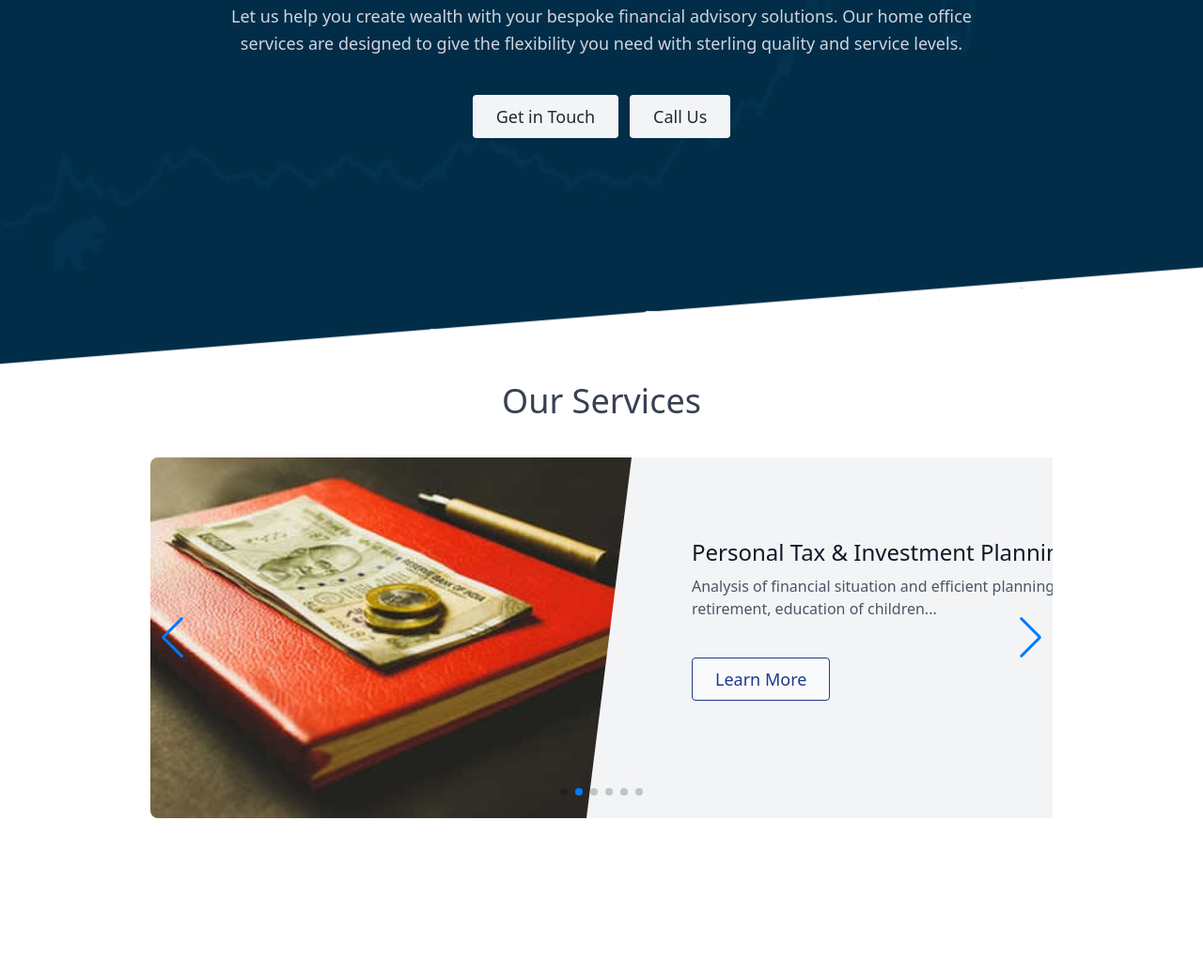
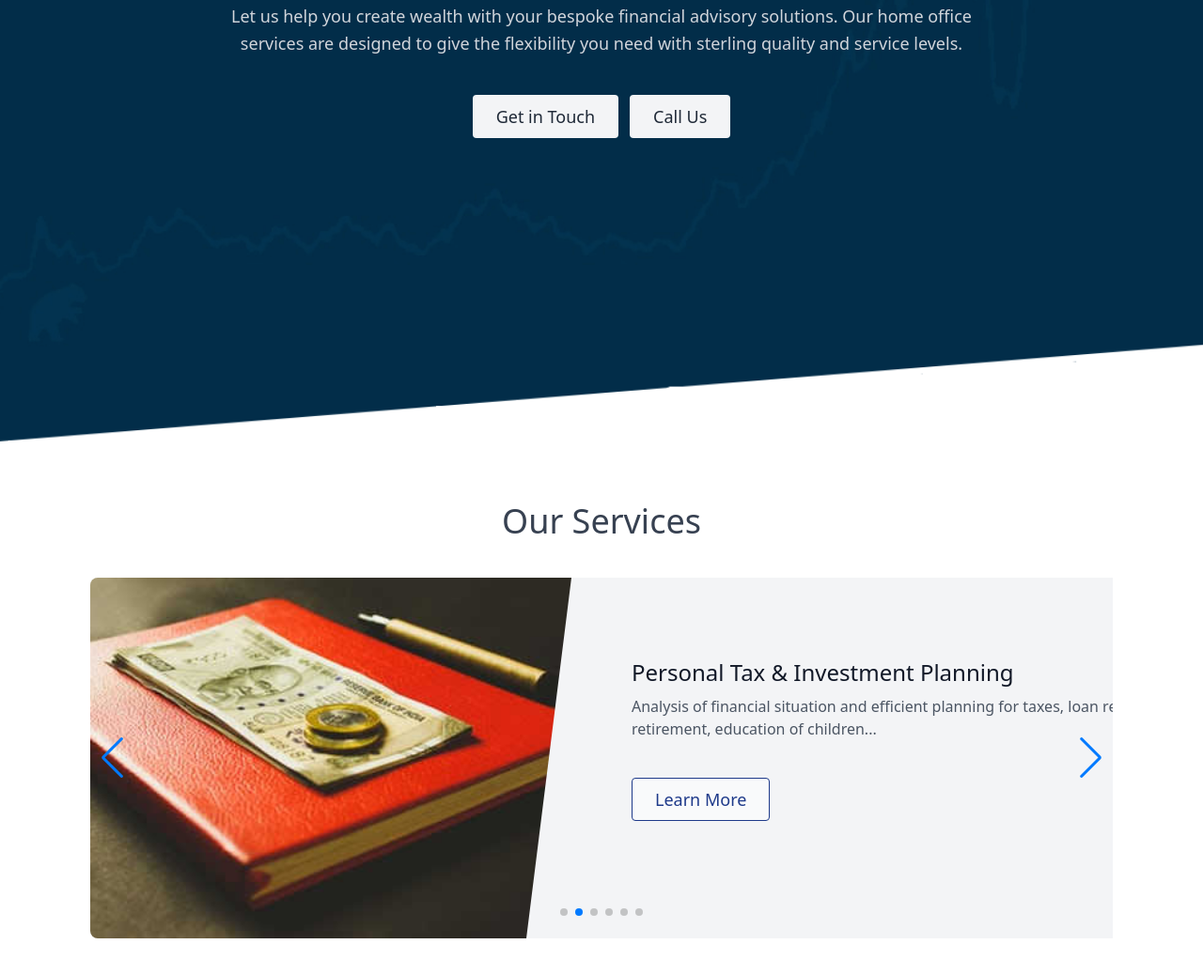
Before and after one commit to TusharGupta026/vintageproject, a website built with Vite: page index.html in a window 1280 px wide. Shown: the part 462-1500 px from the top of the page at 94% size. Before the commit the page ends 1437 px from the top, so only its background shows below. Built offline with nearby package versions, Linux system fonts and the light colour scheme.

Commit message:
Our Services v5

```diff
--- a/css/tailwind.css
+++ b/css/tailwind.css
@@ -7,6 +7,6 @@
 }
 /* Carousel Container*/
 .swiper-container {
-   width: 75%;
+   width: 85%;
    height:50%;
  }
--- a/index.html
+++ b/index.html
@@ -552,10 +552,10 @@
       </main>
     </section>
       <!--Our Services Heading-->
-      <section class="sm:py-20 pt-16 sm:pb-4 pb-24">
+      <section class="sm:py-20 pt-16 sm:pb-4 pb-20">
         <div class="container px-5 sm:pt-5 mx-auto">
           <div class="flex flex-col text-center w-full mb-0 sm:mt-20">
-            <h1 class="sm:text-4xl sm:mt-20 mt-20 text-3xl font-medium title-font text-gray-700 ">Our Services</h1>
+            <h1 class="sm:text-4xl sm:mt-52 mt-20 text-3xl font-medium title-font text-gray-700 ">Our Services</h1>
           </div>
         </div>
       </section>
```
